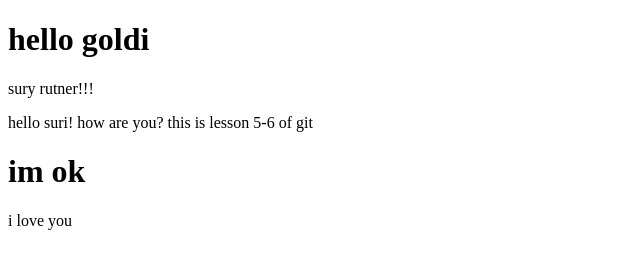
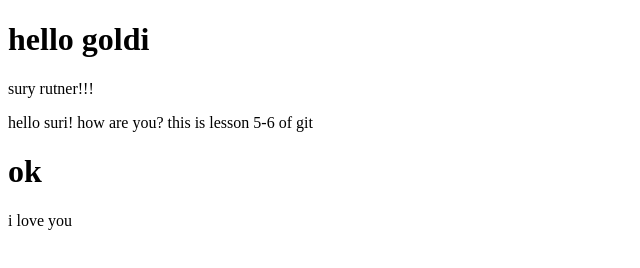
Before and after one commit to gold410/lesson6, a plain HTML site: page index.html in a window 1280 px wide. Shown: the full height of the page, 0-640 px from the left. Drawn offline with Linux system fonts and the light colour scheme.

Commit message:
no conflict

```diff
--- a/index.html
+++ b/index.html
@@ -16,7 +16,7 @@
             this is lesson 5-6 of git
         </p>
         <h1>
-            im ok
+            ok
         </h1>
 <span>i love you</span>
     </div>
```
